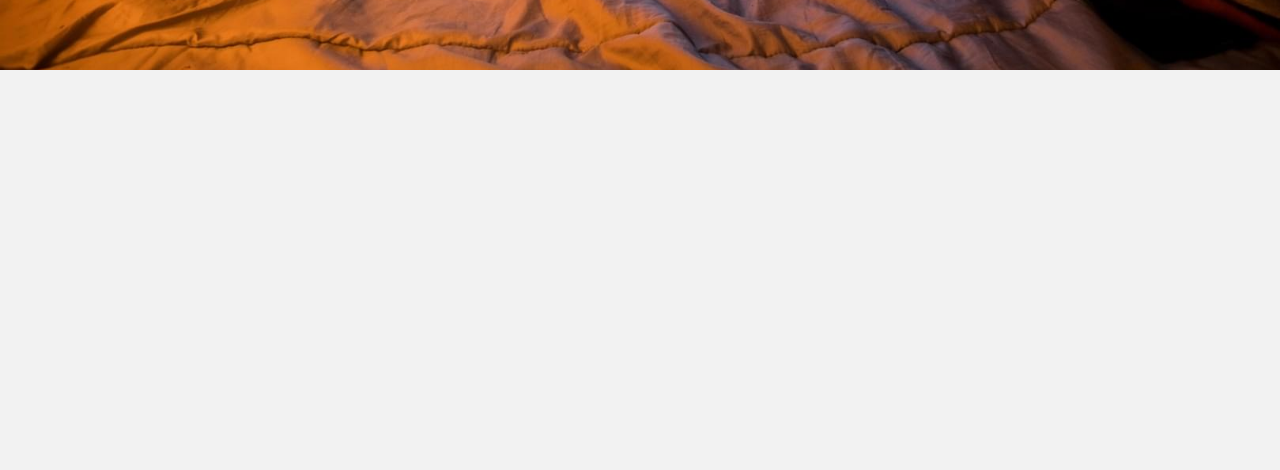
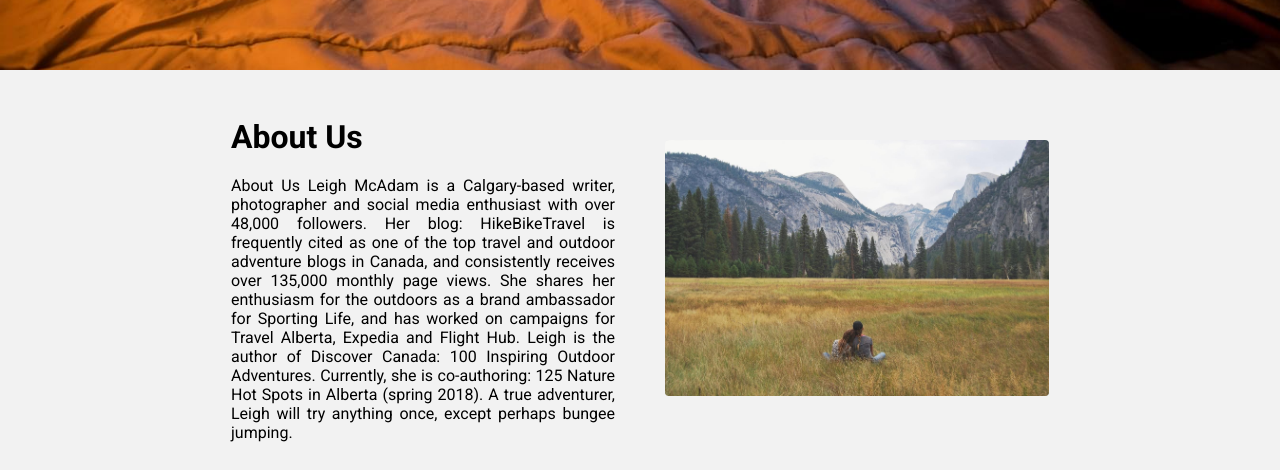
Before and after one commit to buj0n/projekt-1, a plain HTML site: page index.html in a window 1280 px wide. Shown: the part 783-1253 px from the top of the page. Before the commit the page ends 853 px from the top, so only its background shows below. Drawn offline with Linux system fonts and the light colour scheme.

Commit message:
Add files via upload

```diff
--- a/index.html
+++ b/index.html
@@ -27,5 +27,32 @@
     <section class="full-img">
       <div class="full-img-main-heading"><h1>Your Travel Assistant</h1></div>
     </section>
+
+    <!-- *************************** ABOUT US SECTION ***************************  -->
+
+    <section class="about-us">
+      <div class="about-us-text">
+        <h2>About Us</h2>
+        <p>
+          About Us Leigh McAdam is a Calgary-based writer, photographer and
+          social media enthusiast with over 48,000 followers. Her blog:
+          HikeBikeTravel is frequently cited as one of the top travel and
+          outdoor adventure blogs in Canada, and consistently receives over
+          135,000 monthly page views. She shares her enthusiasm for the outdoors
+          as a brand ambassador for Sporting Life, and has worked on campaigns
+          for Travel Alberta, Expedia and Flight Hub. Leigh is the author of
+          Discover Canada: 100 Inspiring Outdoor Adventures. Currently, she is
+          co-authoring: 125 Nature Hot Spots in Alberta (spring 2018). A true
+          adventurer, Leigh will try anything once, except perhaps bungee
+          jumping.
+        </p>
+      </div>
+      <div class="about-us-image-container">
+        <img
+          src="./images/anneliese-phillips-uv4-vl3liKM-unsplash.jpg"
+          alt="Mountain View"
+        />
+      </div>
+    </section>
   </body>
 </html>
--- a/styles.css
+++ b/styles.css
@@ -15,6 +15,7 @@
   --nav-white-color: #fff;
 
   /* Pozadí */
+  --bg-body-color: #ededed;
   --bg-color-first: #33292a;
   --bg-color-second: #644b4f;
   --bg-color-third: #333333;
@@ -26,17 +27,19 @@
 
   /* Ostatní*/
   --white-color: #fff;
+  --black-color: #000;
 }
 
 body {
   /* max-width: 1440px;
   margin: auto; */
-  background-color: var(--bg-color-fourth);
+  background-color: var(--bg-body-color);
 }
 
 /* Nastavení maximální možné šířky stránky */
 .main,
-.full-img {
+.full-img,
+.about-us {
   max-width: 1440px;
   margin: auto;
 }
@@ -50,6 +53,11 @@ body {
 h1 {
   font-size: 96px;
   color: var(--white-color);
+}
+
+h2 {
+  font-size: 32px;
+  color: var(--black-color);
 }
 
 /****************** HEADER + NAVIGATION ******************/
@@ -103,9 +111,42 @@ nav ul li a:hover {
   position: absolute;
   text-align: right;
   width: 451px;
-  height: 339px;
+  height: 5vh;
   font-weight: 700;
   line-height: 112.5px;
   top: 390px;
-  left: 705px;
+  right: 100px;
 }
+
+/****************** ABOUT US SECTION ******************/
+
+.about-us {
+  display: flex;
+  justify-content: center;
+  align-items: center;
+  height: 50vh;
+  background-color: var(--bg-color-fourth);
+}
+
+.about-us-text {
+  width: 30%;
+  margin-right: 50px;
+}
+
+.about-us-text h2 {
+  padding: 20px 0;
+}
+
+.about-us-text p {
+  text-align: justify;
+}
+
+.about-us-image-container {
+  width: 30%;
+}
+
+.about-us-image-container img {
+  border-radius: 4px;
+  width: 100%;
+  height: 100%;
+}
```
